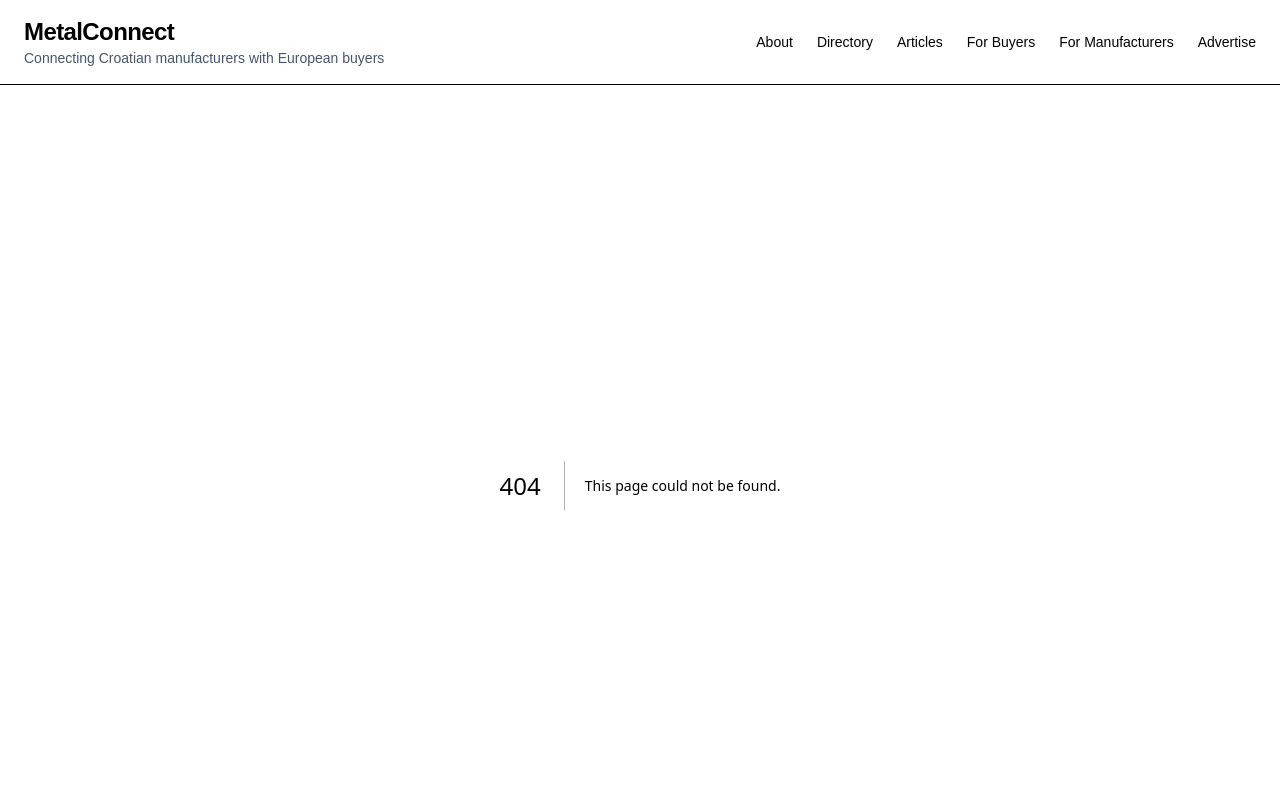
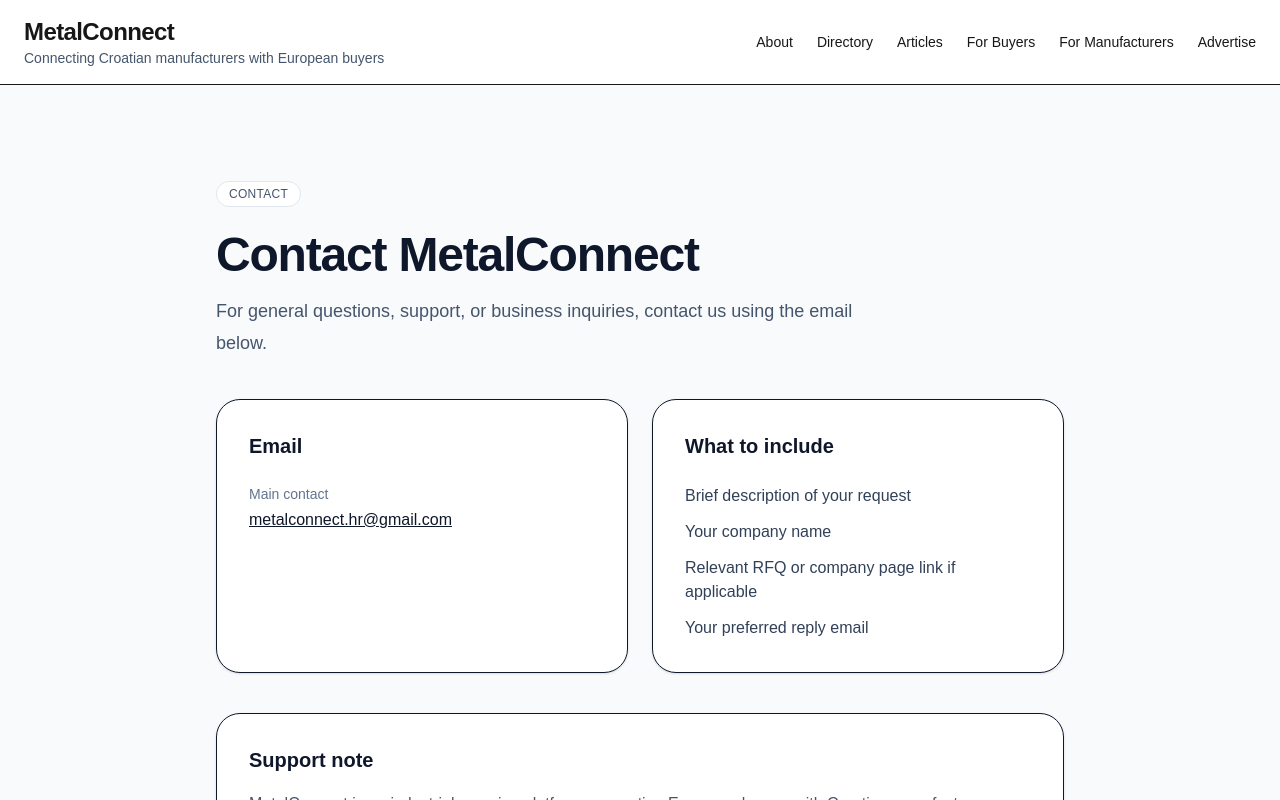
Before and after one commit to mini16111985-hub/metalconnect, a Next.js app: page /contact in a window 1280 px wide. Before the commit this address had no page. Shown: the top 800 px of the page. Built offline with nearby package versions, Linux system fonts and the light colour scheme.

Commit message:
add contact page

```diff
--- /dev/null
+++ b/app/contact/page.js
@@ -0,0 +1,59 @@
+export const metadata = {
+  title: "Contact | MetalConnect",
+  description: "Get in touch with MetalConnect.",
+};
+
+export default function ContactPage() {
+  return (
+    <main className="min-h-screen bg-slate-50 text-slate-900">
+      <section className="mx-auto max-w-4xl px-6 py-16 md:py-24">
+        <div className="mb-6 inline-flex rounded-full border border-slate-200 bg-white px-3 py-1 text-xs font-medium uppercase tracking-wide text-slate-600">
+          Contact
+        </div>
+
+        <h1 className="text-4xl font-bold tracking-tight md:text-5xl">
+          Contact MetalConnect
+        </h1>
+
+        <p className="mt-4 max-w-2xl text-lg leading-8 text-slate-600">
+          For general questions, support, or business inquiries, contact us using the email below.
+        </p>
+
+        <div className="mt-10 grid gap-6 md:grid-cols-2">
+          <div className="rounded-3xl border bg-white p-8 shadow-sm">
+            <h2 className="text-xl font-semibold">Email</h2>
+
+            <div className="mt-6 text-slate-700">
+              <div className="text-sm text-slate-500">Main contact</div>
+              <a
+                href="mailto:metalconnect.hr@gmail.com"
+                className="mt-1 inline-block font-medium text-slate-900 underline"
+              >
+                metalconnect.hr@gmail.com
+              </a>
+            </div>
+          </div>
+
+          <div className="rounded-3xl border bg-white p-8 shadow-sm">
+            <h2 className="text-xl font-semibold">What to include</h2>
+
+            <ul className="mt-6 space-y-3 text-slate-700">
+              <li>Brief description of your request</li>
+              <li>Your company name</li>
+              <li>Relevant RFQ or company page link if applicable</li>
+              <li>Your preferred reply email</li>
+            </ul>
+          </div>
+        </div>
+
+        <div className="mt-10 rounded-3xl border bg-white p-8 shadow-sm">
+          <h2 className="text-xl font-semibold">Support note</h2>
+          <p className="mt-4 max-w-3xl leading-7 text-slate-600">
+            MetalConnect is an industrial sourcing platform connecting European buyers with Croatian manufacturers.
+            We aim to respond to relevant inquiries as soon as possible.
+          </p>
+        </div>
+      </section>
+    </main>
+  );
+}
```
